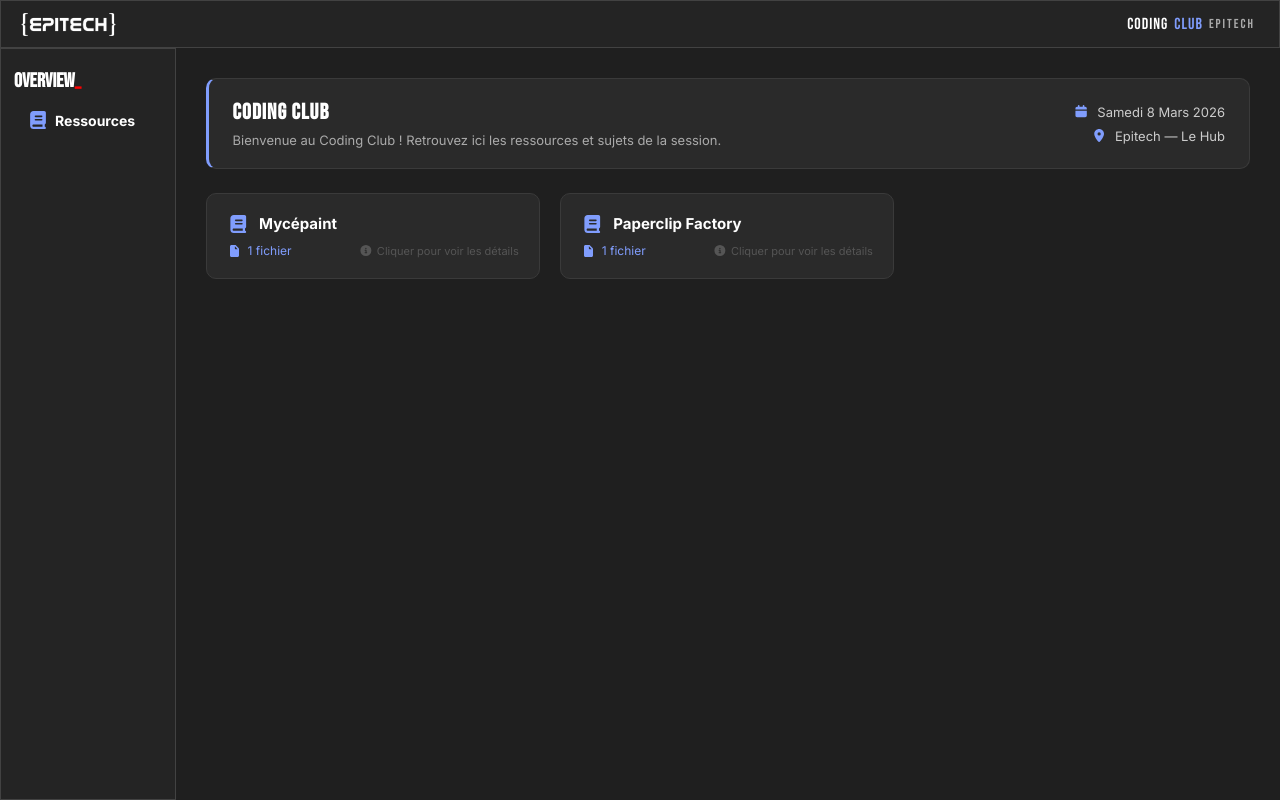
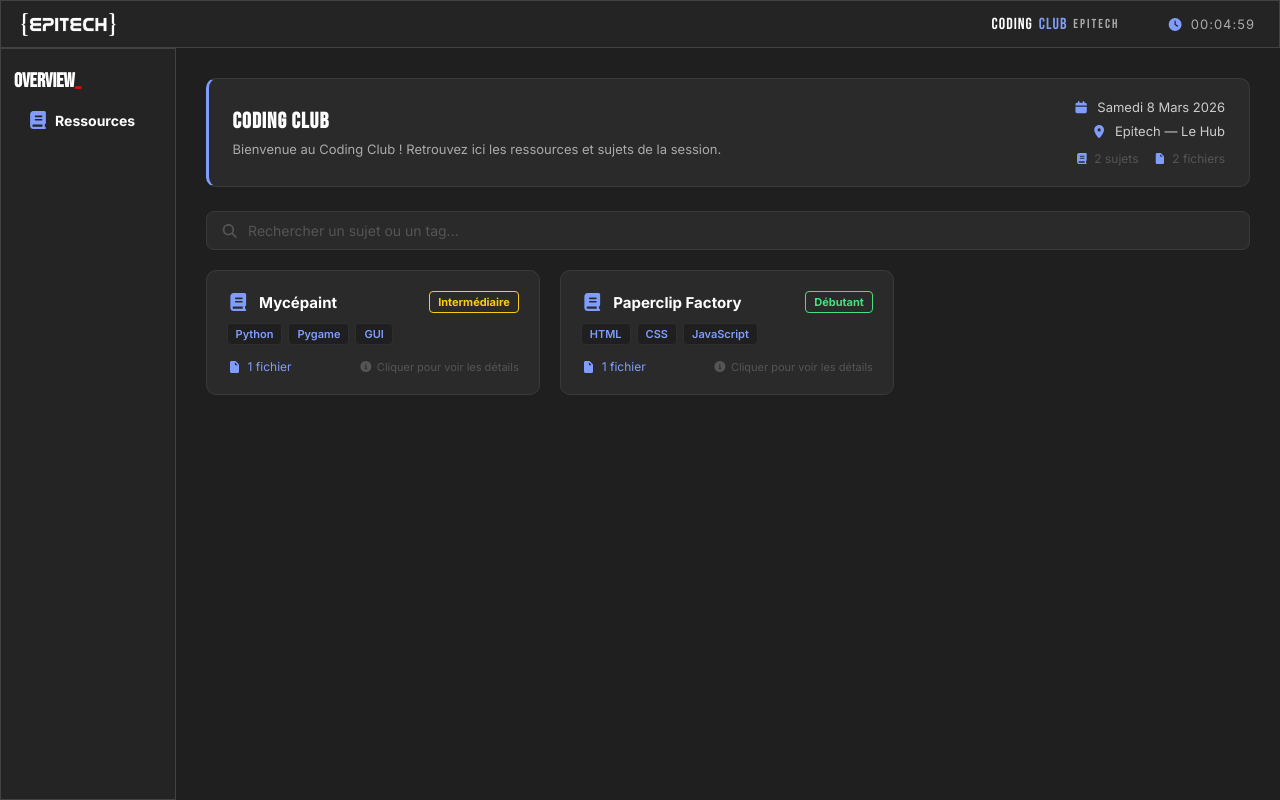
Before and after one commit to Celz-Pch/Gcc, a Vue app: page / in a window 1280 px wide. Built offline with nearby package versions, Linux system fonts and the light colour scheme.

Commit message:
feat: difficultés tags

```diff
--- a/src/App.vue
+++ b/src/App.vue
@@ -1,16 +1,53 @@
 <script setup lang="ts">
-import { ref } from 'vue'
+import { ref, computed, onMounted, onUnmounted } from 'vue'
 import { subjects, session, type Subject } from './config'
 
+// Detail panel
 const selectedSubject = ref<Subject | null>(null)
+function openSubject(subject: Subject) { selectedSubject.value = subject }
+function close() { selectedSubject.value = null }
 
-function openSubject(subject: Subject) {
-    selectedSubject.value = subject
+// Search
+const search = ref('')
+const filteredSubjects = computed(() =>
+    subjects.filter(s =>
+        s.name.toLowerCase().includes(search.value.toLowerCase()) ||
+        s.tags.some(t => t.toLowerCase().includes(search.value.toLowerCase()))
+    )
+)
+
+// Live clock
+const clock = ref('')
+let clockInterval: ReturnType<typeof setInterval>
+function updateClock() {
+    const now = new Date()
+    clock.value = now.toLocaleTimeString('fr-FR', { hour: '2-digit', minute: '2-digit', second: '2-digit' })
 }
 
-function close() {
-    selectedSubject.value = null
+// ESC key
+function onKeydown(e: KeyboardEvent) {
+    if (e.key === 'Escape') close()
 }
+
+// Difficulty color
+function difficultyColor(d: Subject['difficulty']) {
+    if (d === 'Débutant') return '#4ade80'
+    if (d === 'Intermédiaire') return '#facc15'
+    return '#f87171'
+}
+
+// Stats
+const totalFiles = computed(() => subjects.reduce((acc, s) => acc + s.files.length, 0))
+
+onMounted(() => {
+    updateClock()
+    clockInterval = setInterval(updateClock, 1000)
+    window.addEventListener('keydown', onKeydown)
+})
+onUnmounted(() => {
+    clearInterval(clockInterval)
+    window.removeEventListener('keydown', onKeydown)
+})
 </script>
 
 <template>
@@ -20,6 +57,10 @@
             <div class="header-brand">
                 <span class="brand-coding">Coding</span><span class="brand-club">Club</span>
                 <span class="brand-epitech">Epitech</span>
+            </div>
+            <div class="header-clock">
+                <FontAwesomeIcon :icon="['fas', 'clock']" />
+                <span>{{ clock }}</span>
             </div>
         </div>
         <div class="stock-container">
@@ -53,18 +94,41 @@
                             <FontAwesomeIcon :icon="['fas', 'location-dot']" />
                             <span>{{ session.location }}</span>
                         </div>
+                        <div class="session-stats">
+                            <div class="session-stat">
+                                <FontAwesomeIcon :icon="['fas', 'book']" />
+                                <span>{{ subjects.length }} sujet{{ subjects.length > 1 ? 's' : '' }}</span>
+                            </div>
+                            <div class="session-stat">
+                                <FontAwesomeIcon :icon="['fas', 'file']" />
+                                <span>{{ totalFiles }} fichier{{ totalFiles > 1 ? 's' : '' }}</span>
+                            </div>
+                        </div>
                     </div>
+                </div>
+                <div class="search-bar">
+                    <FontAwesomeIcon :icon="['fas', 'magnifying-glass']" class="search-icon" />
+                    <input v-model="search" type="text" placeholder="Rechercher un sujet ou un tag..." />
+                    <button v-if="search" class="search-clear" @click="search = ''">
+                        <FontAwesomeIcon :icon="['fas', 'xmark']" />
+                    </button>
                 </div>
                 <div class="subjects-grid">
                     <div
                         class="subject-card"
-                        v-for="subject in subjects"
+                        v-for="subject in filteredSubjects"
                         :key="subject.name"
                         @click="openSubject(subject)"
                     >
                         <div class="subject-card-header">
                             <FontAwesomeIcon :icon="['fas', 'book']" class="subject-icon" />
                             <span class="subject-name">{{ subject.name }}</span>
+                            <span class="difficulty-badge" :style="{ color: difficultyColor(subject.difficulty), borderColor: difficultyColor(subject.difficulty) }">
+                                {{ subject.difficulty }}
+                            </span>
+                        </div>
+                        <div class="subject-tags">
+                            <span class="tag" v-for="tag in subject.tags" :key="tag">{{ tag }}</span>
                         </div>
                         <div class="subject-footer">
                             <FontAwesomeIcon :icon="['fas', 'file']" />
@@ -73,6 +137,10 @@
                                 <FontAwesomeIcon :icon="['fas', 'circle-info']" /> Cliquer pour voir les détails
                             </span>
                         </div>
+                    </div>
+                    <div class="no-results" v-if="filteredSubjects.length === 0">
+                        <FontAwesomeIcon :icon="['fas', 'magnifying-glass']" />
+                        <span>Aucun sujet trouvé pour "{{ search }}"</span>
                     </div>
                 </div>
                 <div class="detail-overlay" v-if="selectedSubject" @click.self="close">
@@ -87,6 +155,12 @@
                             </button>
                         </div>
                         <p class="detail-desc">{{ selectedSubject.description }}</p>
+                        <div class="detail-tags">
+                            <span class="tag" v-for="tag in selectedSubject.tags" :key="tag">{{ tag }}</span>
+                            <span class="difficulty-badge" :style="{ color: difficultyColor(selectedSubject.difficulty), borderColor: difficultyColor(selectedSubject.difficulty) }">
+                                {{ selectedSubject.difficulty }}
+                            </span>
+                        </div>
                         <div class="detail-divider"></div>
                         <h3 class="detail-files-title">
                             <FontAwesomeIcon :icon="['fas', 'download']" /> Ressources
@@ -171,6 +245,23 @@
     color: #aaa;
     font-size: 13px;
     letter-spacing: 2px;
+}
+
+.header-clock {
+    display: flex;
+    align-items: center;
+    gap: 7px;
+    margin-left: 24px;
+    margin-right: 24px;
+    font-family: 'Inter', monospace;
+    font-size: 13px;
+    color: #aaa;
+    letter-spacing: 1px;
+}
+
+.header-clock svg {
+    color: #809dfd;
+    font-size: 13px;
 }
 
 .stock-container {
@@ -319,7 +410,130 @@
     color: #ccc;
 }
 
-/* Subjects grid */
+.session-stats {
+    display: flex;
+    gap: 14px;
+    margin-top: 4px;
+}
+
+.session-stat {
+    display: flex;
+    align-items: center;
+    gap: 6px;
+    font-family: 'Inter', sans-serif;
+    font-size: 12px;
+    color: #555;
+}
+
+.session-stat svg {
+    color: #809dfd;
+    font-size: 11px;
+}
+
+/* Search bar */
+.search-bar {
+    display: flex;
+    align-items: center;
+    gap: 10px;
+    background-color: #2a2a2a;
+    border: 1px solid #3a3a3a;
+    border-radius: 8px;
+    padding: 10px 14px;
+    margin-bottom: 20px;
+    transition: 0.2s;
+}
+
+.search-bar:focus-within {
+    border-color: #809dfd;
+}
+
+.search-icon {
+    color: #555;
+    font-size: 14px;
+    flex-shrink: 0;
+}
+
+.search-bar input {
+    flex: 1;
+    background: none;
+    border: none;
+    outline: none;
+    color: #fff;
+    font-family: 'Inter', sans-serif;
+    font-size: 14px;
+}
+
+.search-bar input::placeholder {
+    color: #555;
+}
+
+.search-clear {
+    background: none;
+    border: none;
+    color: #555;
+    cursor: pointer;
+    font-size: 14px;
+    transition: 0.2s;
+    padding: 0;
+}
+
+.search-clear:hover {
+    color: #fff;
+}
+
+/* Tags & difficulty */
+.subject-tags {
+    display: flex;
+    flex-wrap: wrap;
+    gap: 6px;
+    margin-bottom: 4px;
+}
+
+.detail-tags {
+    display: flex;
+    flex-wrap: wrap;
+    gap: 6px;
+}
+
+.tag {
+    background-color: #1f1f1f;
+    color: #809dfd;
+    font-family: 'Inter', sans-serif;
+    font-size: 11px;
+    font-weight: 600;
+    padding: 3px 8px;
+    border-radius: 4px;
+    border: 1px solid #2e2e2e;
+}
+
+.difficulty-badge {
+    font-family: 'Inter', sans-serif;
+    font-size: 11px;
+    font-weight: 700;
+    padding: 3px 8px;
+    border-radius: 4px;
+    border: 1px solid;
+    margin-left: auto;
+    flex-shrink: 0;
+}
+
+/* No results */
+.no-results {
+    display: flex;
+    flex-direction: column;
+    align-items: center;
+    gap: 12px;
+    color: #555;
+    font-family: 'Inter', sans-serif;
+    font-size: 14px;
+    margin-top: 60px;
+    width: 100%;
+}
+
+.no-results svg {
+    font-size: 32px;
+    color: #3a3a3a;
+}
 .subjects-grid {
     display: flex;
     flex-wrap: wrap;
--- a/src/config.ts
+++ b/src/config.ts
@@ -2,6 +2,8 @@
     name: string
     description: string
     files: string[]
+    difficulty: 'Débutant' | 'Intermédiaire' | 'Avancé'
+    tags: string[]
 }
 
 export interface Session {
@@ -22,11 +24,15 @@
     {
         name: 'Mycépaint',
         description: 'Projet Python/Pygame consistant à créer un logiciel de dessin. Au service du roi Weegee, vous développez une application permettant de tracer des lignes à la souris, de remplir des zones avec de la couleur (bucket fill) et d\'effacer le canvas. Le projet introduit la gestion de fenêtre, la boucle d\'événements, la détection des entrées souris/clavier et les fonctions de dessin de Pygame.',
-        files: ['Mycepaint_2026.pdf']
+        files: ['Mycepaint_2026.pdf'],
+        difficulty: 'Intermédiaire',
+        tags: ['Python', 'Pygame', 'GUI']
     },
     {
         name: 'Paperclip Factory',
         description: 'Projet HTML/CSS/JavaScript inspiré du jeu mythique Universal Paperclips (Frank Lantz, 2017). Tu vas recréer les bases d\'un idle game en construisant une usine à trombones interactive sur JSFiddle. Au programme : structurer une page avec HTML, la styliser avec CSS, puis lui donner vie en JavaScript — variables, getElementById, addEventListener, setInterval et conditions. À la fin, ton usine fabrique des trombones au clic, gère un stock, vend automatiquement et ajuste son prix de vente.',
-        files: ['Paperclip_Factory.pdf']
+        files: ['Paperclip_Factory.pdf'],
+        difficulty: 'Débutant',
+        tags: ['HTML', 'CSS', 'JavaScript']
     }
 ]
```
